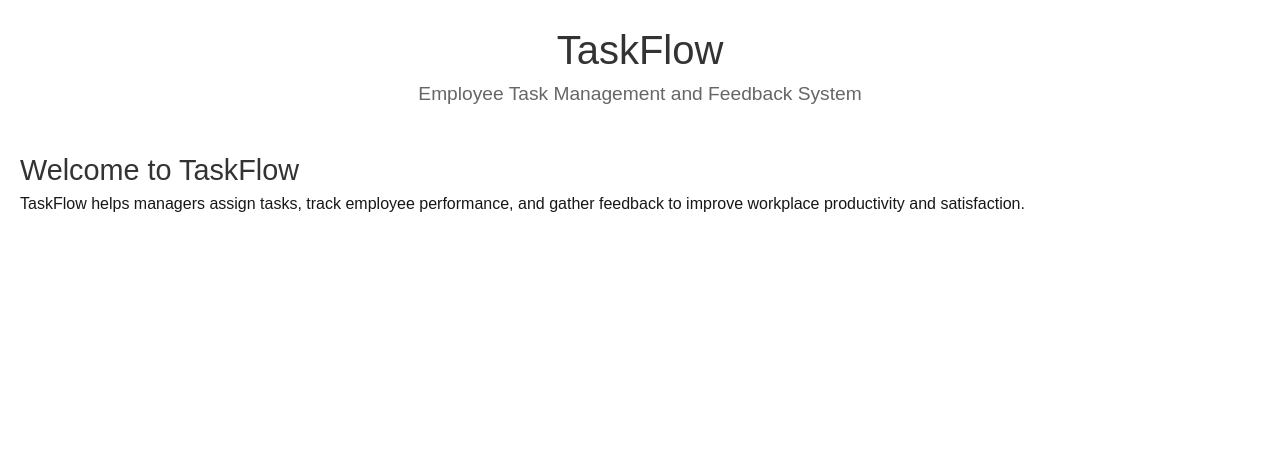
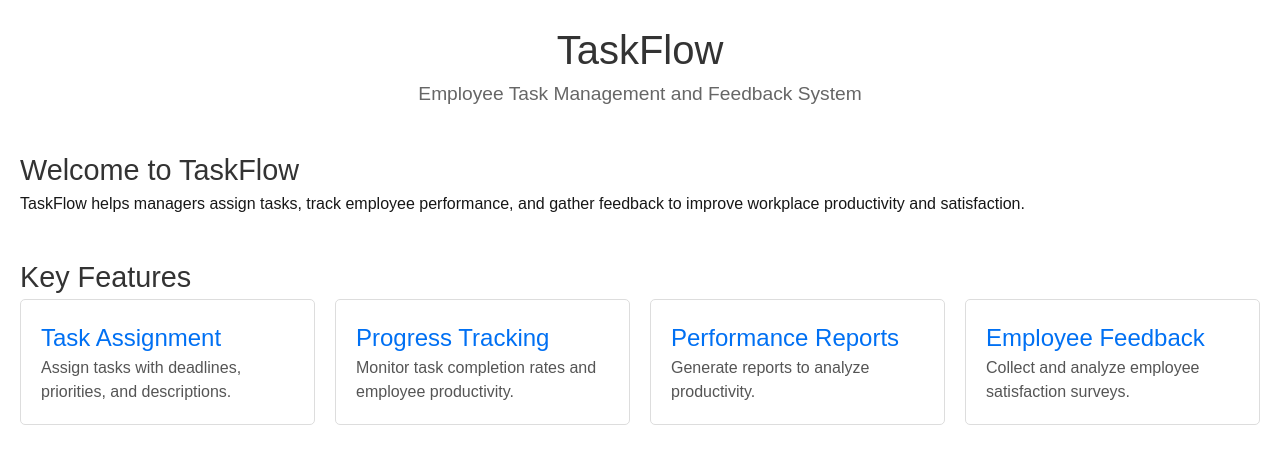
Before and after one commit to bananaNuggets75/final-project-winforms, a Next.js app: page / in a window 1280 px wide. Shown: the top 464 px of the page. Built offline with nearby package versions, Linux system fonts and the light colour scheme.

Commit message:
homepage: feautures

```diff
--- a/src/pages/index.tsx
+++ b/src/pages/index.tsx
@@ -46,6 +46,19 @@ const Home: React.FC = () => {
         </p>
       </section>
 
+      {/* Features Section */}
+      <section style={{ marginBottom: "40px" }}>
+        <h2 style={{ fontSize: "1.8rem", color: "#333" }}>Key Features</h2>
+        <div style={{ display: "grid", gridTemplateColumns: "repeat(auto-fit, minmax(250px, 1fr))", gap: "20px" }}>
+          {features.map((feature, index) => (
+            <div key={index} style={{ border: "1px solid #ddd", padding: "20px", borderRadius: "5px" }}>
+              <h3 style={{ fontSize: "1.5rem", color: "#0070f3" }}>{feature.title}</h3>
+              <p style={{ fontSize: "1rem", color: "#555" }}>{feature.description}</p>
+            </div>
+          ))}
+        </div>
+      </section>
+
 
     </div>
   );
```
